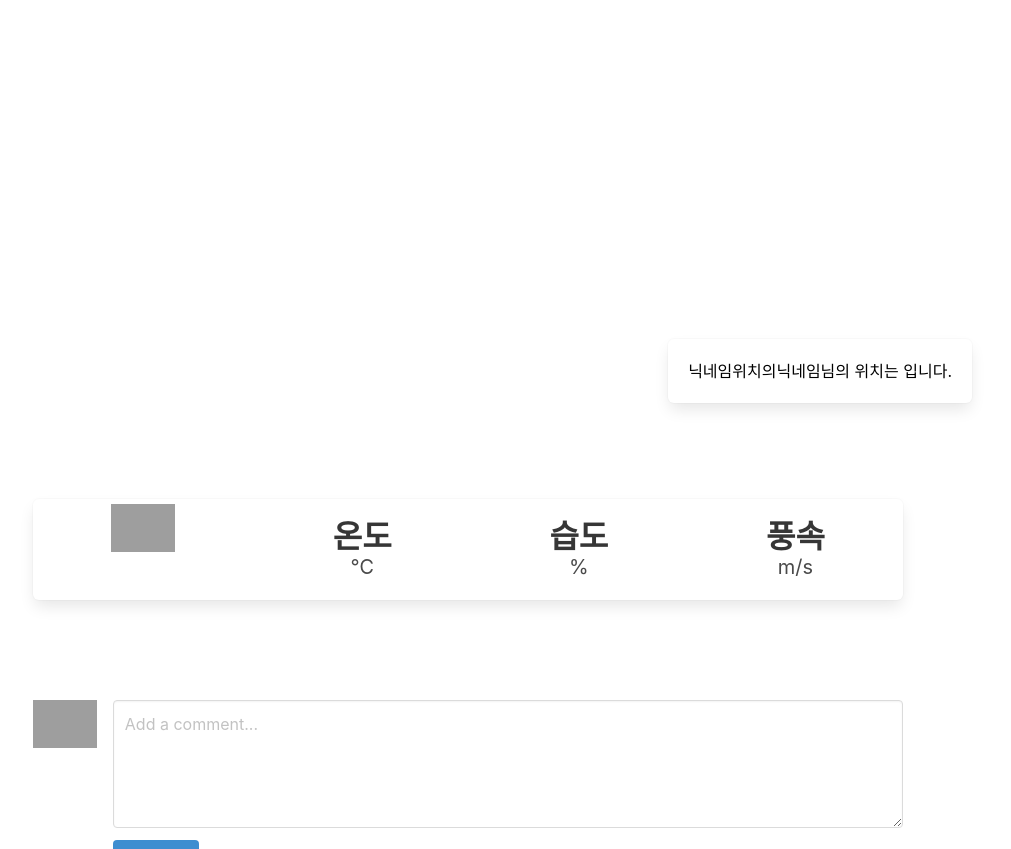
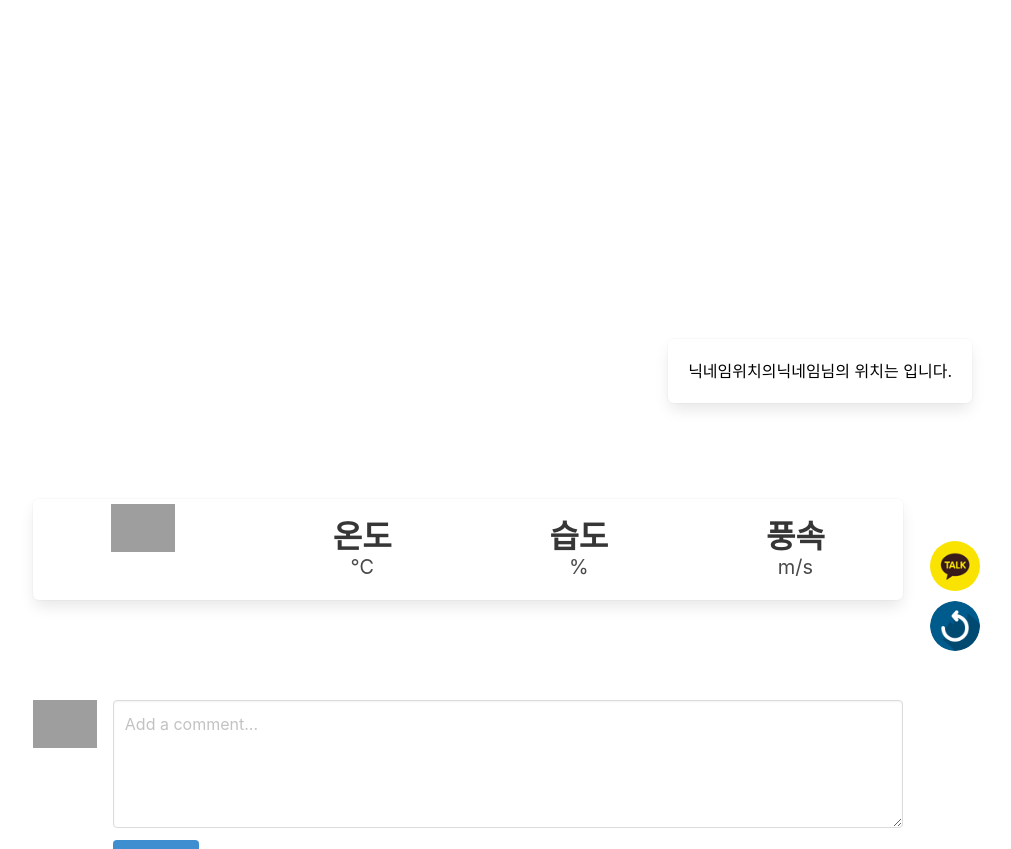
Before and after one commit to pjh2149/hanghae-weather, a Flask app: template templates/index.html in a window 1280 px wide. Shown: the part 89-938 px from the top of the page, without its empty margins (172-1183 px from the left). Run offline with Flask 2, Linux system fonts and the light colour scheme; the template is opened without the code that fills it, so the values that code supplies are empty; some libraries are stand-ins or nearby versions; some web fonts are replaced; grey boxes are pictures that could not be loaded.

Commit message:
템플릿

```diff
--- a/templates/index.html
+++ b/templates/index.html
@@ -126,6 +126,36 @@
             height: max-content;
         }
 
+        .kakao a {
+            position: fixed;
+            display: block;
+            right: 10%;
+            bottom: 120px;
+            width: 50px;
+            height: 50px;
+            display: block;
+            background: #ccc;
+            border-radius: 100px;
+            background: url("../static/kakao2.jpg") no-repeat center;
+            background-size: cover;
+        }
+
+        .refresh a {
+            position: fixed;
+            display: block;
+            right: 10%;
+            bottom: 60px;
+            width: 50px;
+            height: 50px;
+            display: block;
+            background: #ccc;
+            border-radius: 100px;
+            background: url("../static/refresh_14433.png") no-repeat center;
+            background-size: cover;
+
+        }
+
+
         @media (max-width: 1300px) {
             .wrap {
                 width: 85%;
@@ -142,6 +172,7 @@
                 left: 50%;
                 transform: translateX(-50%);
             }
+
             .wrap {
                 width: 100%;
             }
@@ -216,9 +247,13 @@
 
         }
     </style>
+
+
 </head>
 <body>
 <div class="wrap">
+    <div class="kakao"><a href="javascript:sendLink()" class=""></a></div>
+    <div class="refresh"><a href="#" class="refresh_btn"></a></div>
     <section class="hero is-primary is-small">
         <div class="hero-body">
             <p class="title">
@@ -418,5 +453,11 @@
 
 </div>
 
+<script>
+    $(".refresh_btn").click(function (e) {
+        e.preventDefault();
+        window.location.reload();
+    });
+</script>
 </body>
 </html>
```
Also changed, not shown: static/kakao2.jpg (added), static/refresh_14433.png (added). Lines whose indentation alone changed are shown as unchanged.
